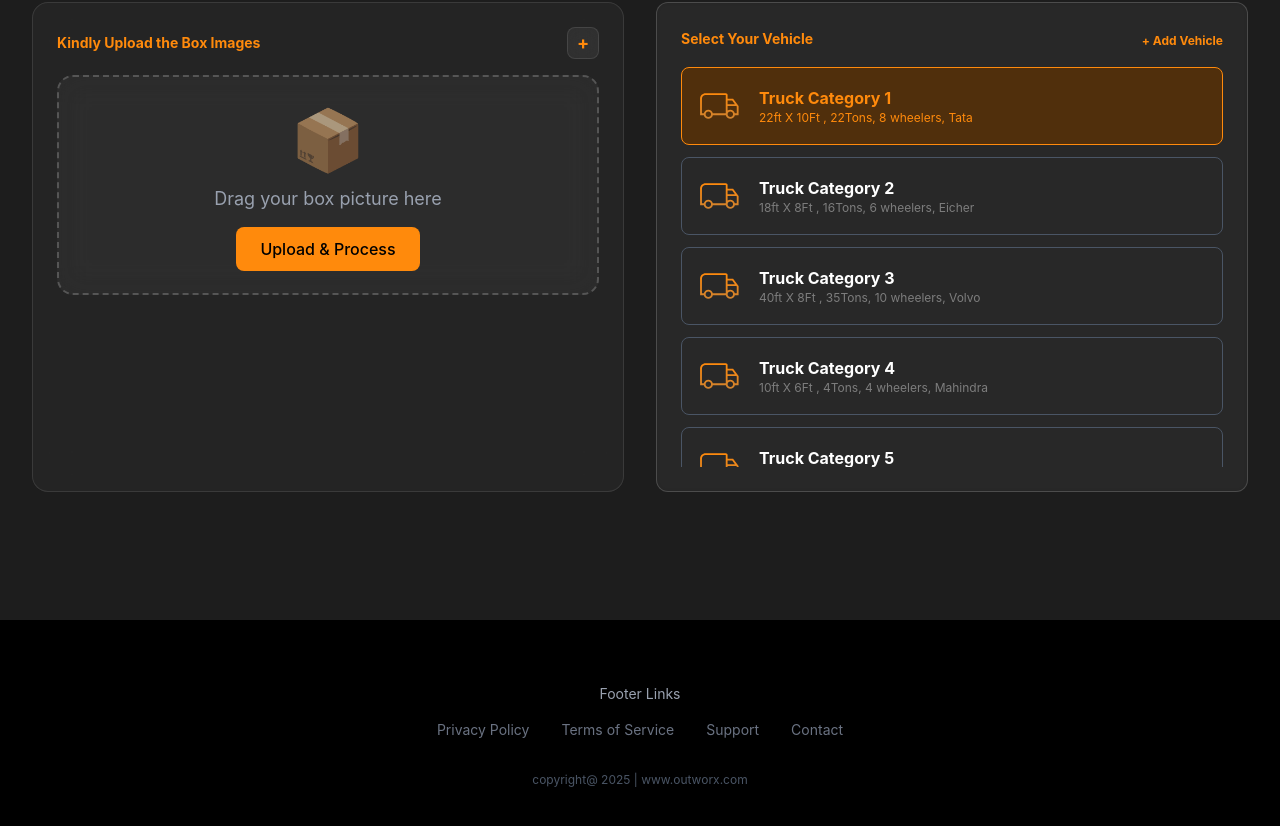
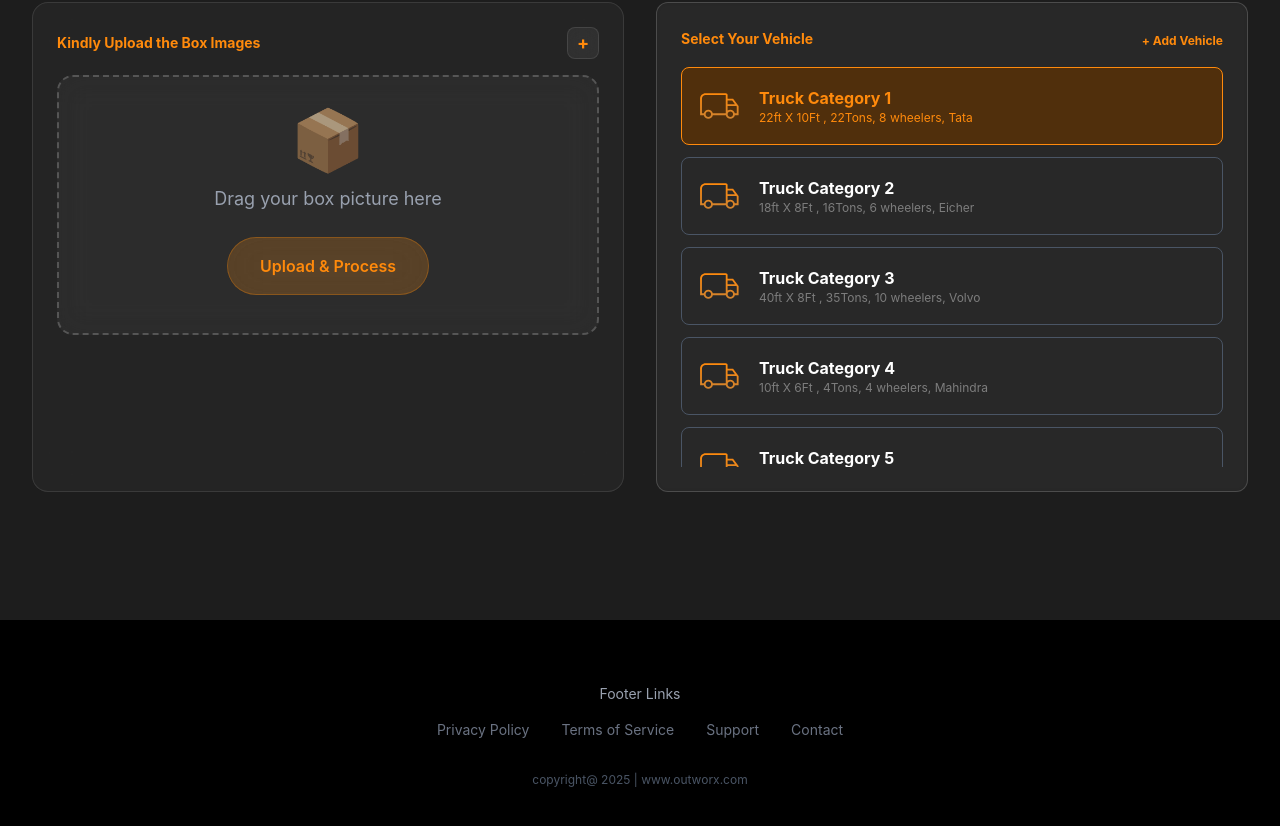
Before and after one commit to Rishi-G/Ai-Team-App, a React (Vite) app: page / in a window 1280 px wide. Shown: the part 1040-1866 px from the top of the page. Built offline with nearby package versions, Linux system fonts and the light colour scheme.

Commit message:
Update upload button label
cgen-f36845bca64e45568359963483a31cbb

```diff
--- a/src/App.jsx
+++ b/src/App.jsx
@@ -263,7 +263,7 @@ function App() {
                     className="hidden"
                     id="file-upload"
                   />
-                  <label htmlFor="file-upload" className="btn-primary-custom cursor-pointer">
+                  <label htmlFor="file-upload" className="btn-glass-primary cursor-pointer inline-block">
                     Upload & Process
                   </label>
                 </div>
```
